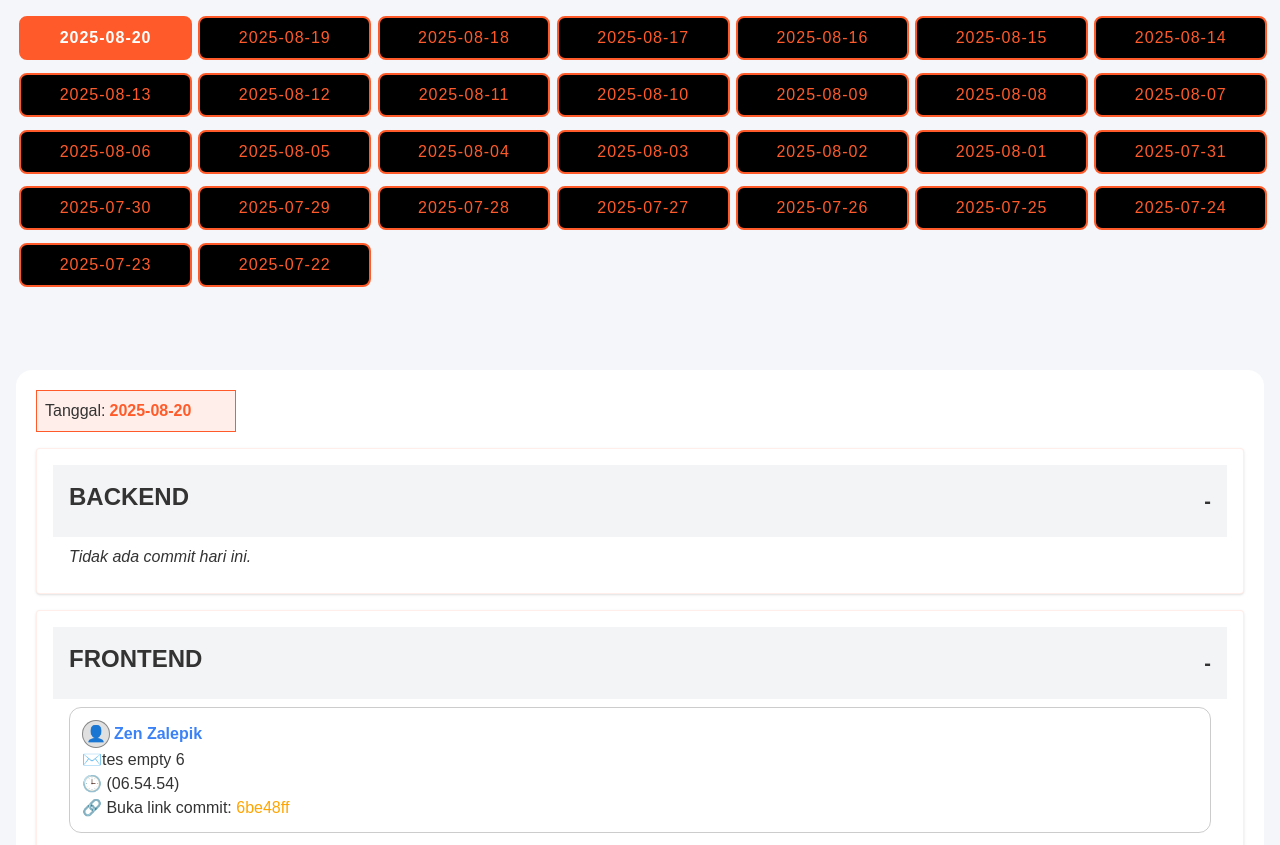
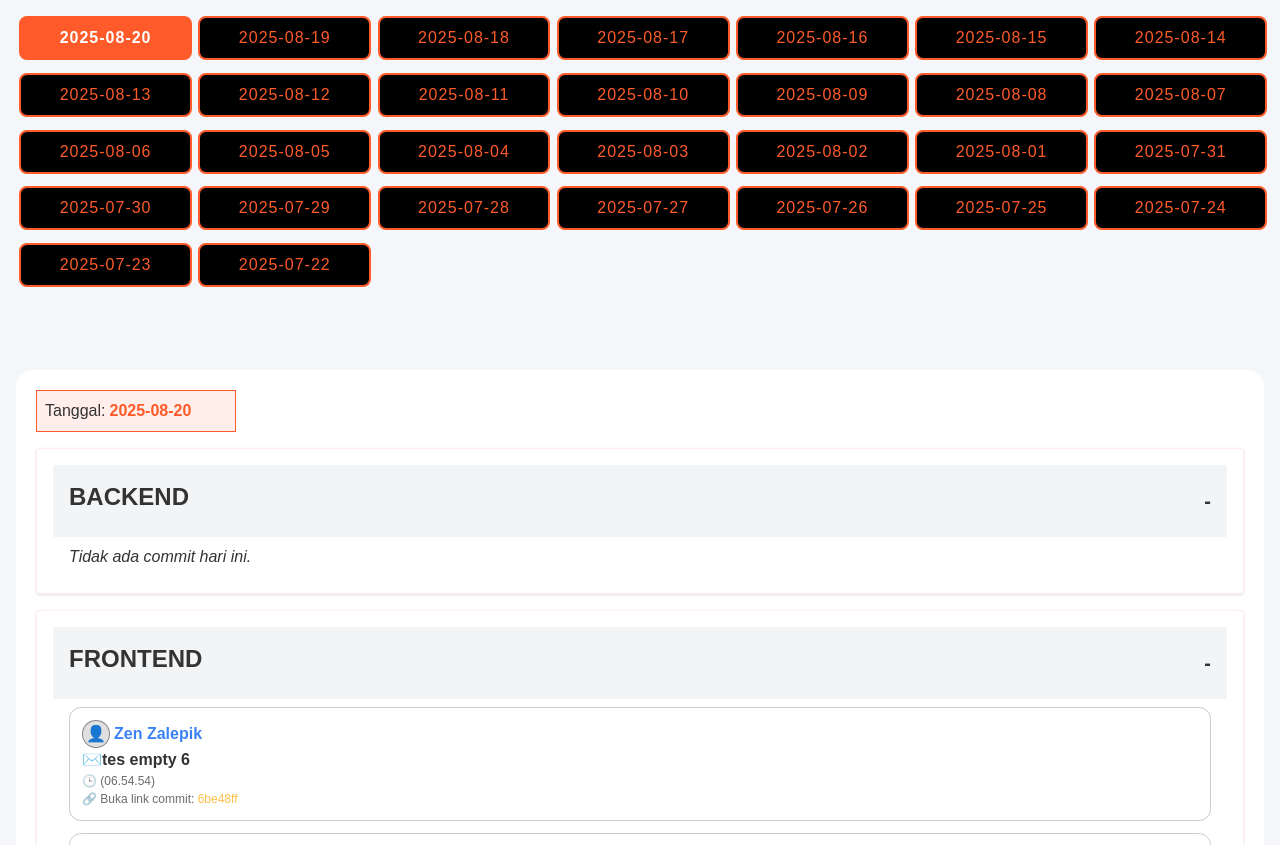
Before and after one commit to Evosist/evosist_parking-report, a plain HTML site: page index.html in a window 1280 px wide. Shown: the part 83-928 px from the top of the page. Drawn offline with nearby package versions, Linux system fonts and the light colour scheme.

Commit message:
check poin: v 1.0.0

```diff
--- a/style.css
+++ b/style.css
@@ -164,3 +164,13 @@ section > div > ul > li > a,
 .teks-link{
   color:#ff5b2a!;
 }
+
+.massage-commit{
+  font-weight: 600;
+  font-size:16;
+}
+
+.time-commit,.link-commit{
+  font-size:12px;
+  opacity: 0.72;
+}
```
